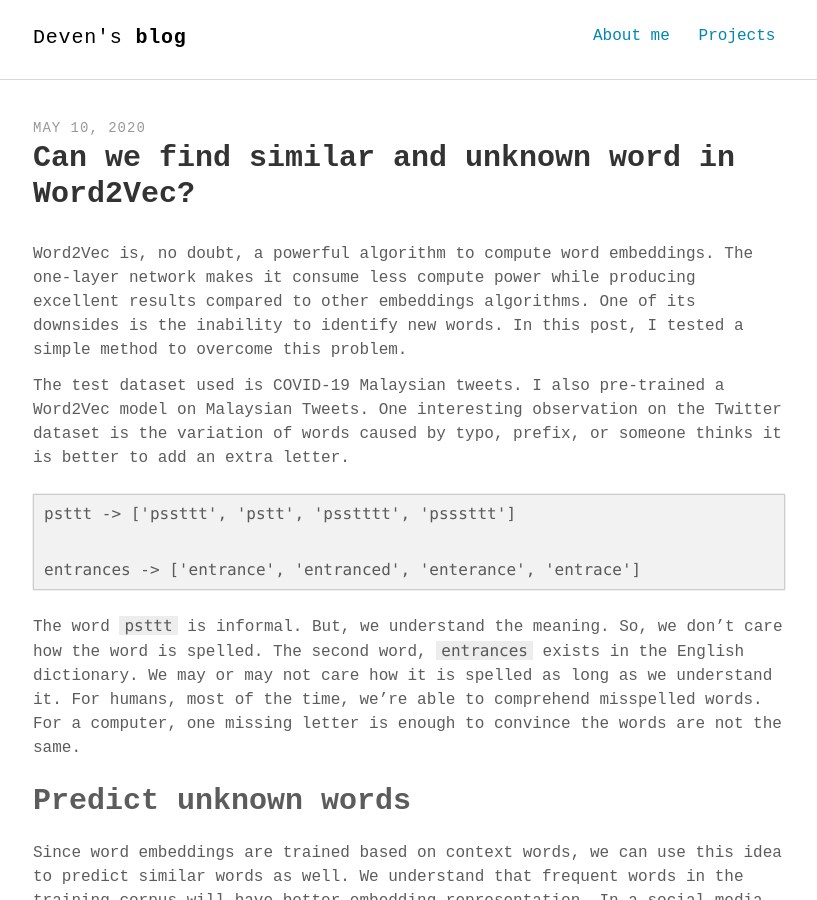
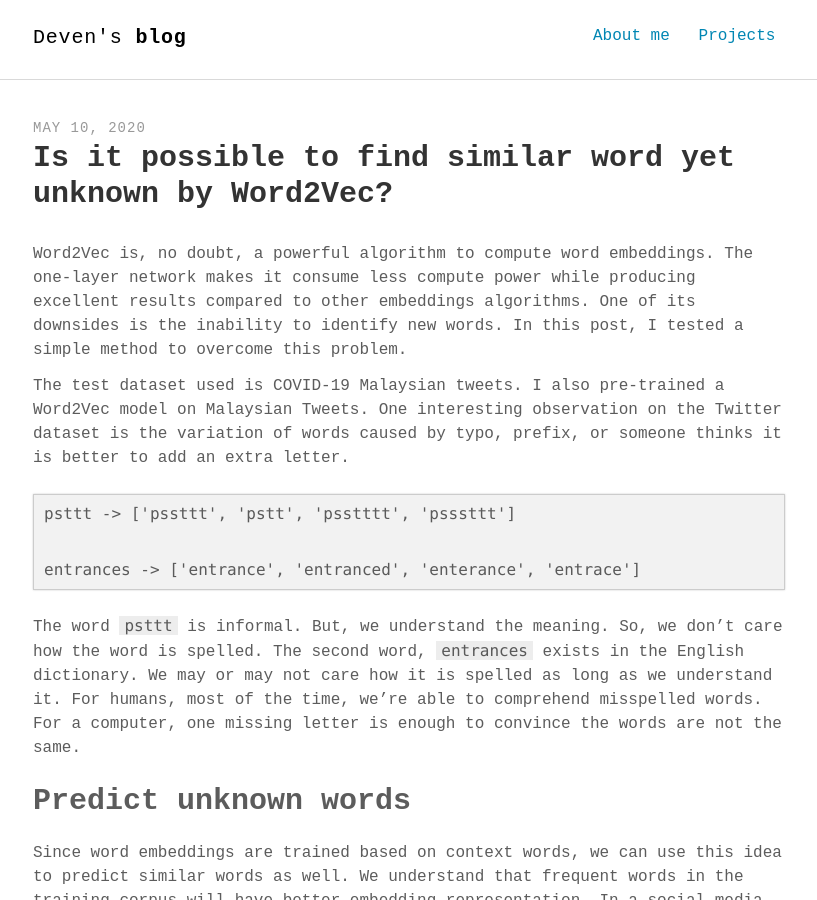
Before and after one commit to devennn/devennn.github.io, a Jekyll site: the page built from _posts/2020-05-10-predicting-unknown-words-word2vec.md, in a window 1280 px wide and 900 px high. Shown: the whole window, without its empty margins (231-1048 px from the left). Built offline with Jekyll 4.4.1, drawn with Linux system fonts in a browser that asks for light colours; some web fonts are replaced.

Commit message:
Update 2020-05-10-predicting-unknown-words-word2vec.md

```diff
--- a/_posts/2020-05-10-predicting-unknown-words-word2vec.md
+++ b/_posts/2020-05-10-predicting-unknown-words-word2vec.md
@@ -1,6 +1,6 @@
 ---
 layout: post
-title: Can we find similar and unknown word in Word2Vec?
+title: Is it possible to find similar word yet unknown by Word2Vec?
 ---
 
 Word2Vec is, no doubt, a powerful algorithm to compute word embeddings. The one-layer network makes it consume less compute power while producing excellent results compared to other embeddings algorithms. One of its downsides is the inability to identify new words. In this post, I tested a simple method to overcome this problem.
```
